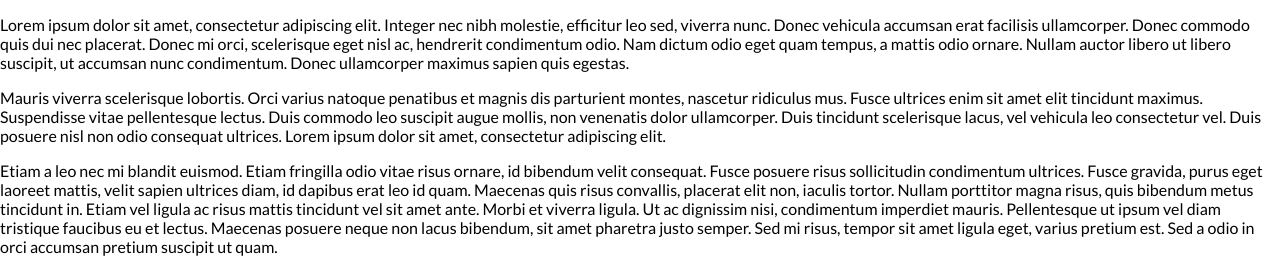
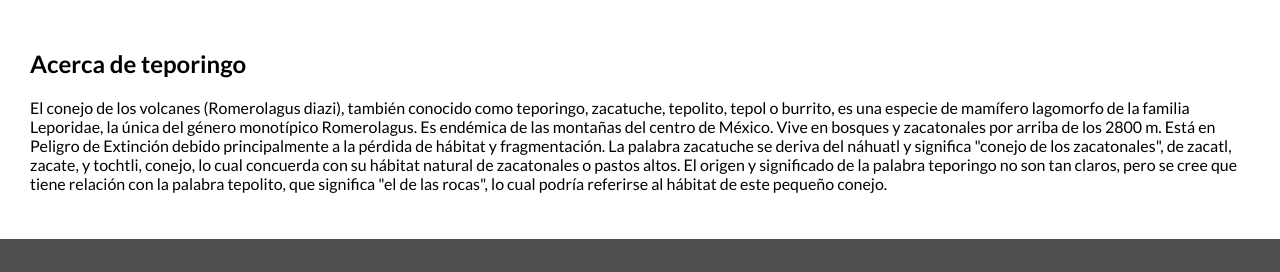
Before and after one commit to Fernando-Acosta818/animalia_psql, a Django app: a page that uses animales/templates/animal.html in a window 1280 px wide. Shown: the part 850-1122 px from the top of the page. After the commit the page ends 1089 px from the top, so only its background shows below. Run offline with Django 4.2, Linux system fonts and the light colour scheme; data comes from the database, SQL or seed files in the repository.

Commit message:
Añadida sección de info

```diff
--- a/animales/static/styles.css
+++ b/animales/static/styles.css
@@ -177,3 +177,9 @@ body {
         font-weight: 400;
     }
 }
+
+/* Solo - descripcion */
+
+.info {
+    padding: 30px;
+}
--- a/animales/templates/animal.html
+++ b/animales/templates/animal.html
@@ -1,18 +1,17 @@
 {% extends 'base.html' %}
 {% block content %}
-    <div class="hero" style="
+    <div class="solo">
+        <div class="hero" style="
             background-image: linear-gradient(rgba(0, 0, 0, 0.5),rgba(0, 0, 0, 0.5)), url({{ animal.foto1 }});
-    ">
-        <div class="hero-inner">
-            <h1>{{ animal.nombreAnimal }}</h1>
-            <h2>{{ animal.genero }} {{ animal.especie }}</h2>
+        ">
+            <div class="hero-inner">
+                <h1>{{ animal.nombreAnimal }}</h1>
+                <h2>{{ animal.genero }} {{ animal.especie }}</h2>
+            </div>
+        </div>
+        <div class="info">
+            <h2>Acerca de {{ animal.nombreAnimal | lower}}</h2>
+            <p class="info-desc">{{ animal.descripcion | capfirst }}</p>
         </div>
     </div>
-    <main>
-        <p>Lorem ipsum dolor sit amet, consectetur adipiscing elit. Integer nec nibh molestie, efficitur leo sed, viverra nunc. Donec vehicula accumsan erat facilisis ullamcorper. Donec commodo quis dui nec placerat. Donec mi orci, scelerisque eget nisl ac, hendrerit condimentum odio. Nam dictum odio eget quam tempus, a mattis odio ornare. Nullam auctor libero ut libero suscipit, ut accumsan nunc condimentum. Donec ullamcorper maximus sapien quis egestas.</p>
-
-        <p>Mauris viverra scelerisque lobortis. Orci varius natoque penatibus et magnis dis parturient montes, nascetur ridiculus mus. Fusce ultrices enim sit amet elit tincidunt maximus. Suspendisse vitae pellentesque lectus. Duis commodo leo suscipit augue mollis, non venenatis dolor ullamcorper. Duis tincidunt scelerisque lacus, vel vehicula leo consectetur vel. Duis posuere nisl non odio consequat ultrices. Lorem ipsum dolor sit amet, consectetur adipiscing elit.</p>
-
-        <p>Etiam a leo nec mi blandit euismod. Etiam fringilla odio vitae risus ornare, id bibendum velit consequat. Fusce posuere risus sollicitudin condimentum ultrices. Fusce gravida, purus eget laoreet mattis, velit sapien ultrices diam, id dapibus erat leo id quam. Maecenas quis risus convallis, placerat elit non, iaculis tortor. Nullam porttitor magna risus, quis bibendum metus tincidunt in. Etiam vel ligula ac risus mattis tincidunt vel sit amet ante. Morbi et viverra ligula. Ut ac dignissim nisi, condimentum imperdiet mauris. Pellentesque ut ipsum vel diam tristique faucibus eu et lectus. Maecenas posuere neque non lacus bibendum, sit amet pharetra justo semper. Sed mi risus, tempor sit amet ligula eget, varius pretium est. Sed a odio in orci accumsan pretium suscipit ut quam.</p>
-    </main>
 {% endblock %}
```
